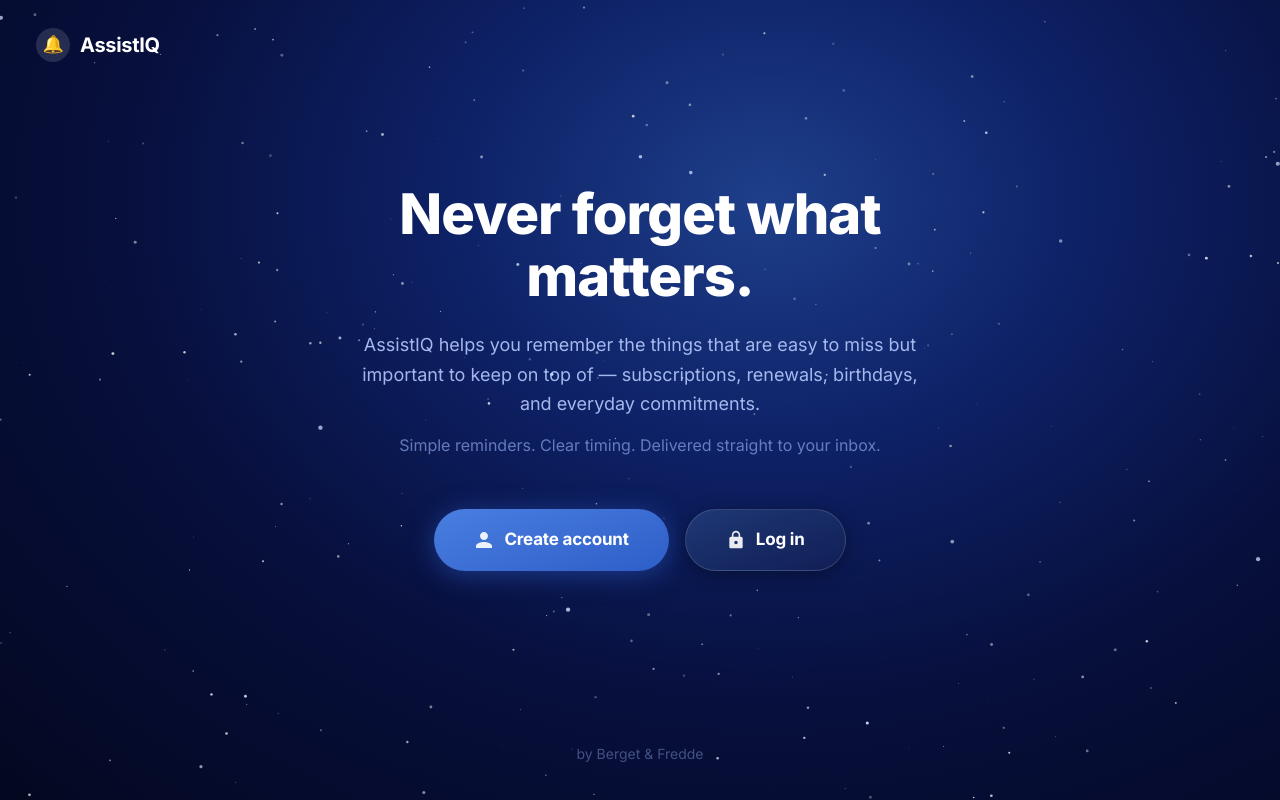
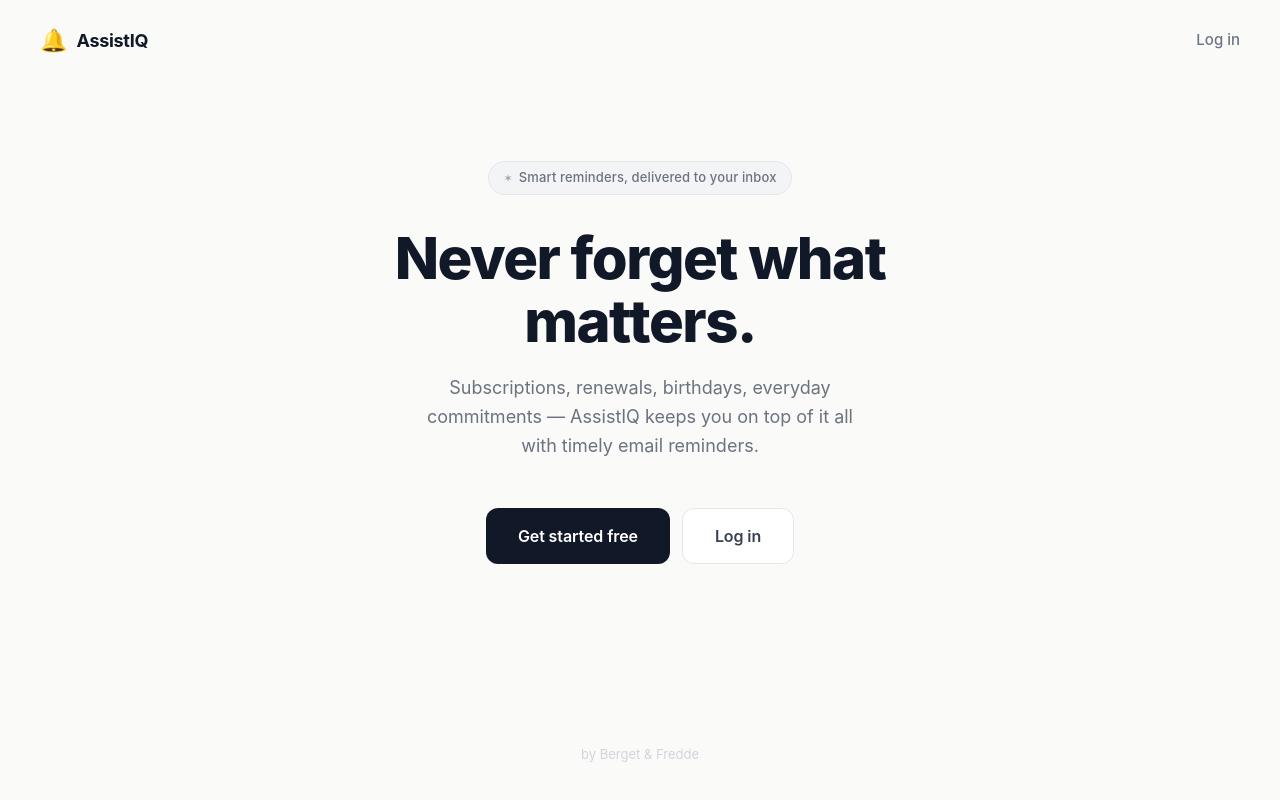
Before and after one commit to mikaelberglund1976-prog/reminder-for-simplicity, a Next.js app in the folder app/: page / in a window 1280 px wide. Built offline with nearby package versions, Linux system fonts and the light colour scheme.

Commit message:
Redesign landing page with clean light theme

```diff
--- a/app/src/app/page.tsx
+++ b/app/src/app/page.tsx
@@ -1,148 +1,96 @@
 "use client";
 import Link from "next/link";
-import { useEffect, useRef } from "react";
-
-function StarField() {
-  const canvasRef = useRef<HTMLCanvasElement>(null);
-
-  useEffect(() => {
-    const canvas = canvasRef.current;
-    if (!canvas) return;
-    const ctx = canvas.getContext("2d");
-    if (!ctx) return;
-
-    function drawStars(ctx: CanvasRenderingContext2D, w: number, h: number) {
-      ctx.clearRect(0, 0, w, h);
-      let seed = 42;
-      function rand() {
-        seed = (seed * 16807 + 0) % 2147483647;
-        return (seed - 1) / 2147483646;
-      }
-      // Small dim stars
-      for (let i = 0; i < 220; i++) {
-        const x = rand() * w;
-        const y = rand() * h;
-        const r = rand() * 1.2 + 0.3;
-        const opacity = rand() * 0.6 + 0.2;
-        ctx.beginPath();
-        ctx.arc(x, y, r, 0, Math.PI * 2);
-        ctx.fillStyle = `rgba(255,255,255,${opacity.toFixed(2)})`;
-        ctx.fill();
-      }
-      // Larger bright stars
-      seed = 99;
-      for (let i = 0; i < 20; i++) {
-        const x = rand() * w;
-        const y = rand() * h;
-        const r = rand() * 1.0 + 1.2;
-        const opacity = rand() * 0.4 + 0.55;
-        ctx.beginPath();
-        ctx.arc(x, y, r, 0, Math.PI * 2);
-        ctx.fillStyle = `rgba(210,225,255,${opacity.toFixed(2)})`;
-        ctx.fill();
-      }
-    }
-
-    const resize = () => {
-      canvas.width = window.innerWidth;
-      canvas.height = window.innerHeight;
-      drawStars(ctx, canvas.width, canvas.height);
-    };
-
-    resize();
-    window.addEventListener("resize", resize);
-    return () => window.removeEventListener("resize", resize);
-  }, []);
-
-  return (
-    <canvas
-      ref={canvasRef}
-      style={{
-        position: "fixed",
-        inset: 0,
-        pointerEvents: "none",
-        zIndex: 0,
-      }}
-    />
-  );
-}
 
 export default function Home() {
   return (
     <div
       style={{
         minHeight: "100vh",
-        background:
-          "radial-gradient(ellipse at 60% 25%, #1e3f8a 0%, #0e2268 28%, #070f3c 60%, #030820 100%)",
-        position: "relative",
-        overflow: "hidden",
+        background: "#FAFAF8",
         display: "flex",
         flexDirection: "column",
+        fontFamily:
+          "-apple-system, BlinkMacSystemFont, 'Inter', 'Segoe UI', sans-serif",
       }}
     >
-      <StarField />
-
       {/* Nav */}
       <nav
         style={{
-          position: "relative",
-          zIndex: 10,
-          padding: "28px 36px",
+          padding: "24px 40px",
           display: "flex",
           alignItems: "center",
+          justifyContent: "space-between",
         }}
       >
-        <div style={{ display: "flex", alignItems: "center", gap: "10px" }}>
-          <div
-            style={{
-              width: 34,
-              height: 34,
-              borderRadius: "50%",
-              background: "rgba(255,255,255,0.13)",
-              display: "flex",
-              alignItems: "center",
-              justifyContent: "center",
-              fontSize: 17,
-            }}
-          >
-            🔔
-          </div>
+        <div style={{ display: "flex", alignItems: "center", gap: "9px" }}>
+          <span style={{ fontSize: 22 }}>&#x1F514;</span>
           <span
             style={{
-              color: "#ffffff",
+              color: "#111827",
               fontWeight: 700,
-              fontSize: 20,
+              fontSize: 18,
               letterSpacing: "-0.3px",
             }}
           >
             AssistIQ
           </span>
         </div>
+
+        <Link
+          href="/login"
+          style={{
+            color: "#6B7280",
+            fontSize: 15,
+            fontWeight: 500,
+            textDecoration: "none",
+          }}
+        >
+          Log in
+        </Link>
       </nav>
 
       {/* Hero */}
       <main
         style={{
-          position: "relative",
-          zIndex: 10,
           flex: 1,
           display: "flex",
           flexDirection: "column",
           alignItems: "center",
           justifyContent: "center",
           textAlign: "center",
-          padding: "0 24px 80px",
+          padding: "0 24px 100px",
         }}
       >
+        {/* Eyebrow badge */}
+        <div
+          style={{
+            display: "inline-flex",
+            alignItems: "center",
+            gap: 6,
+            background: "#F3F4F6",
+            border: "1px solid #E5E7EB",
+            borderRadius: 99,
+            padding: "6px 14px",
+            fontSize: 13,
+            color: "#6B7280",
+            fontWeight: 500,
+            marginBottom: 32,
+            letterSpacing: "0.01em",
+          }}
+        >
+          <span style={{ color: "#9CA3AF", fontSize: 11 }}>&#x2736;</span>
+          Smart reminders, delivered to your inbox
+        </div>
+
         <h1
           style={{
-            color: "#ffffff",
+            color: "#111827",
             fontWeight: 800,
-            fontSize: "clamp(30px, 5vw, 56px)",
-            lineHeight: 1.12,
-            letterSpacing: "-1px",
-            marginBottom: 22,
-            maxWidth: 680,
+            fontSize: "clamp(32px, 5.5vw, 58px)",
+            lineHeight: 1.1,
+            letterSpacing: "-1.5px",
+            marginBottom: 20,
+            maxWidth: 640,
           }}
         >
           Never forget what matters.
@@ -150,83 +98,62 @@ export default function Home() {
 
         <p
           style={{
-            color: "rgba(185,205,255,0.88)",
+            color: "#6B7280",
             fontSize: "clamp(15px, 2vw, 18px)",
-            lineHeight: 1.65,
-            maxWidth: 560,
-            marginBottom: 14,
+            lineHeight: 1.6,
+            maxWidth: 460,
+            marginBottom: 48,
           }}
         >
-          AssistIQ helps you remember the things that are easy to miss but
-          important to keep on top of — subscriptions, renewals, birthdays, and
-          everyday commitments.
-        </p>
-
-        <p
-          style={{
-            color: "rgba(160,185,255,0.60)",
-            fontSize: "clamp(13px, 1.5vw, 16px)",
-            marginBottom: 52,
-          }}
-        >
-          Simple reminders. Clear timing. Delivered straight to your inbox.
+          Subscriptions, renewals, birthdays, everyday commitments — AssistIQ
+          keeps you on top of it all with timely email reminders.
         </p>
 
         {/* Buttons */}
         <div
           style={{
             display: "flex",
-            gap: 16,
+            gap: 12,
             flexWrap: "wrap",
             justifyContent: "center",
           }}
         >
-          {/* Create account */}
           <Link
             href="/register"
             style={{
               display: "inline-flex",
               alignItems: "center",
-              gap: 10,
-              background: "linear-gradient(160deg, #4a7ee0 0%, #2e5ec8 100%)",
-              color: "#ffffff",
-              fontWeight: 700,
-              fontSize: 17,
-              padding: "17px 40px",
-              borderRadius: 50,
+              gap: 8,
+              background: "#111827",
+              color: "#FFFFFF",
+              fontWeight: 600,
+              fontSize: 16,
+              padding: "15px 32px",
+              borderRadius: 12,
               textDecoration: "none",
-              boxShadow: "0 4px 26px rgba(46,94,200,0.50)",
-              letterSpacing: "-0.2px",
+              letterSpacing: "-0.1px",
             }}
           >
-            <svg width="20" height="20" viewBox="0 0 24 24" fill="currentColor" style={{ opacity: 0.9 }}>
-              <path d="M12 12c2.7 0 4.8-2.1 4.8-4.8S14.7 2.4 12 2.4 7.2 4.5 7.2 7.2 9.3 12 12 12zm0 2.4c-3.2 0-9.6 1.6-9.6 4.8v2.4h19.2v-2.4c0-3.2-6.4-4.8-9.6-4.8z" />
-            </svg>
-            Create account
+            Get started free
           </Link>
 
-          {/* Log in */}
           <Link
             href="/login"
             style={{
               display: "inline-flex",
               alignItems: "center",
-              gap: 10,
-              background: "linear-gradient(160deg, #1e3875 0%, #111e55 100%)",
-              color: "#ffffff",
-              fontWeight: 700,
-              fontSize: 17,
-              padding: "17px 40px",
-              borderRadius: 50,
+              gap: 8,
+              background: "#FFFFFF",
+              color: "#374151",
+              fontWeight: 600,
+              fontSize: 16,
+              padding: "15px 32px",
+              borderRadius: 12,
               textDecoration: "none",
-              border: "1.5px solid rgba(255,255,255,0.14)",
-              boxShadow: "0 4px 18px rgba(0,0,0,0.35)",
-              letterSpacing: "-0.2px",
+              border: "1.5px solid #E5E7EB",
+              letterSpacing: "-0.1px",
             }}
           >
-            <svg width="20" height="20" viewBox="0 0 24 24" fill="currentColor" style={{ opacity: 0.9 }}>
-              <path d="M18 8h-1V6c0-2.8-2.2-5-5-5S7 3.2 7 6v2H6c-1.1 0-2 .9-2 2v10c0 1.1.9 2 2 2h12c1.1 0 2-.9 2-2V10c0-1.1-.9-2-2-2zm-6 9c-1.1 0-2-.9-2-2s.9-2 2-2 2 .9 2 2-.9 2-2 2zm3.1-9H8.9V6c0-1.7 1.4-3.1 3.1-3.1 1.7 0 3.1 1.4 3.1 3.1v2z" />
-            </svg>
             Log in
           </Link>
         </div>
@@ -235,12 +162,10 @@ export default function Home() {
       {/* Footer */}
       <footer
         style={{
-          position: "relative",
-          zIndex: 10,
           textAlign: "center",
           paddingBottom: 36,
-          color: "rgba(140,165,220,0.45)",
-          fontSize: 14,
+          color: "#D1D5DB",
+          fontSize: 13,
         }}
       >
         by Berget &amp; Fredde
```
